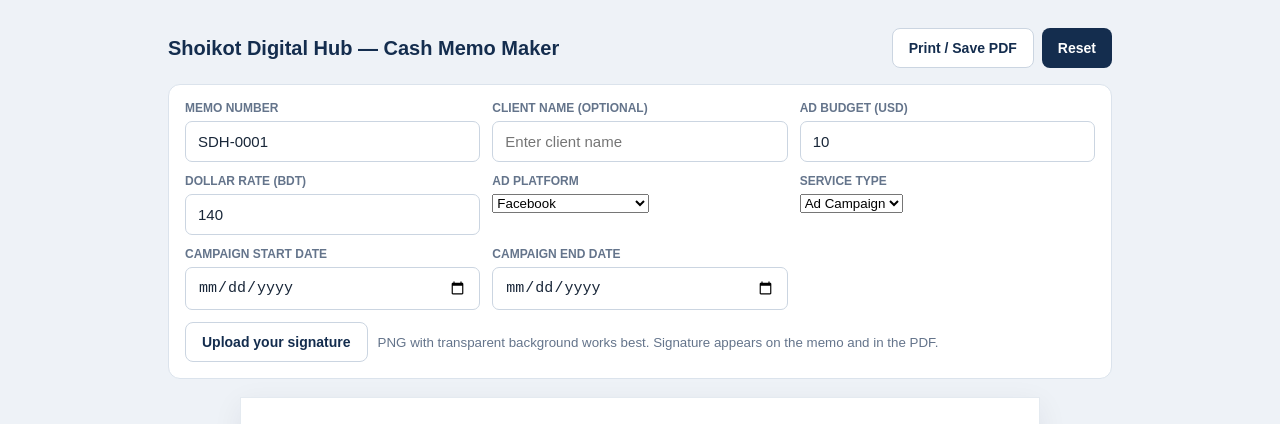
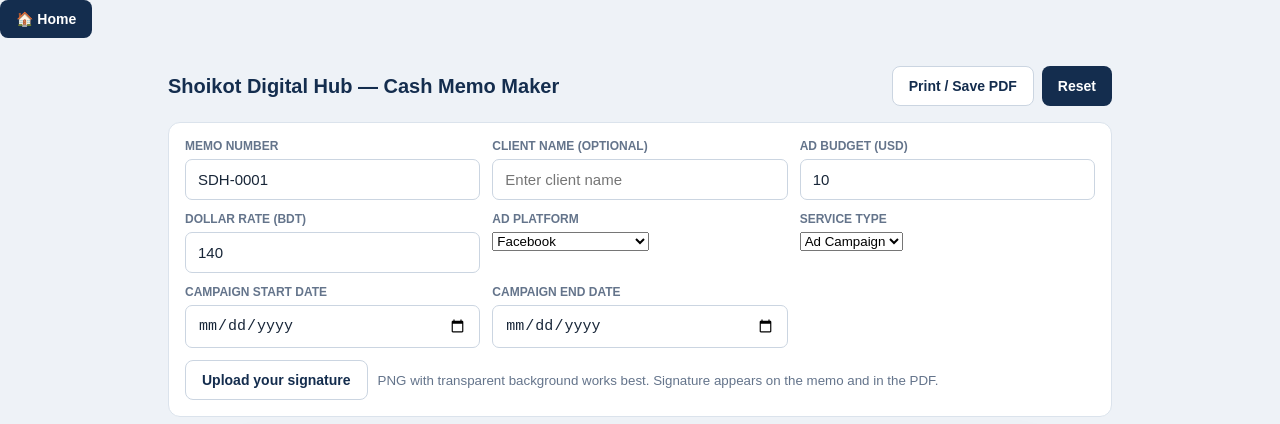
Before and after one commit to rezaur150/dollar-to-taka, a plain HTML site: page cash-memo.html in a window 1280 px wide. Shown: the top 424 px of the page. Drawn offline with Linux system fonts and the light colour scheme.

Commit message:
Update cash-memo.html

```diff
--- a/cash-memo.html
+++ b/cash-memo.html
@@ -61,6 +61,11 @@ td:last-child,th:last-child{text-align:right}
 </style>
 </head>
 <body>
+
+<button class="btn" onclick="window.location.href='index.html'">
+  🏠 Home
+</button>
+
 <div class="app">
   <div class="toolbar">
     <h1>Shoikot Digital Hub — Cash Memo Maker</h1>
```
